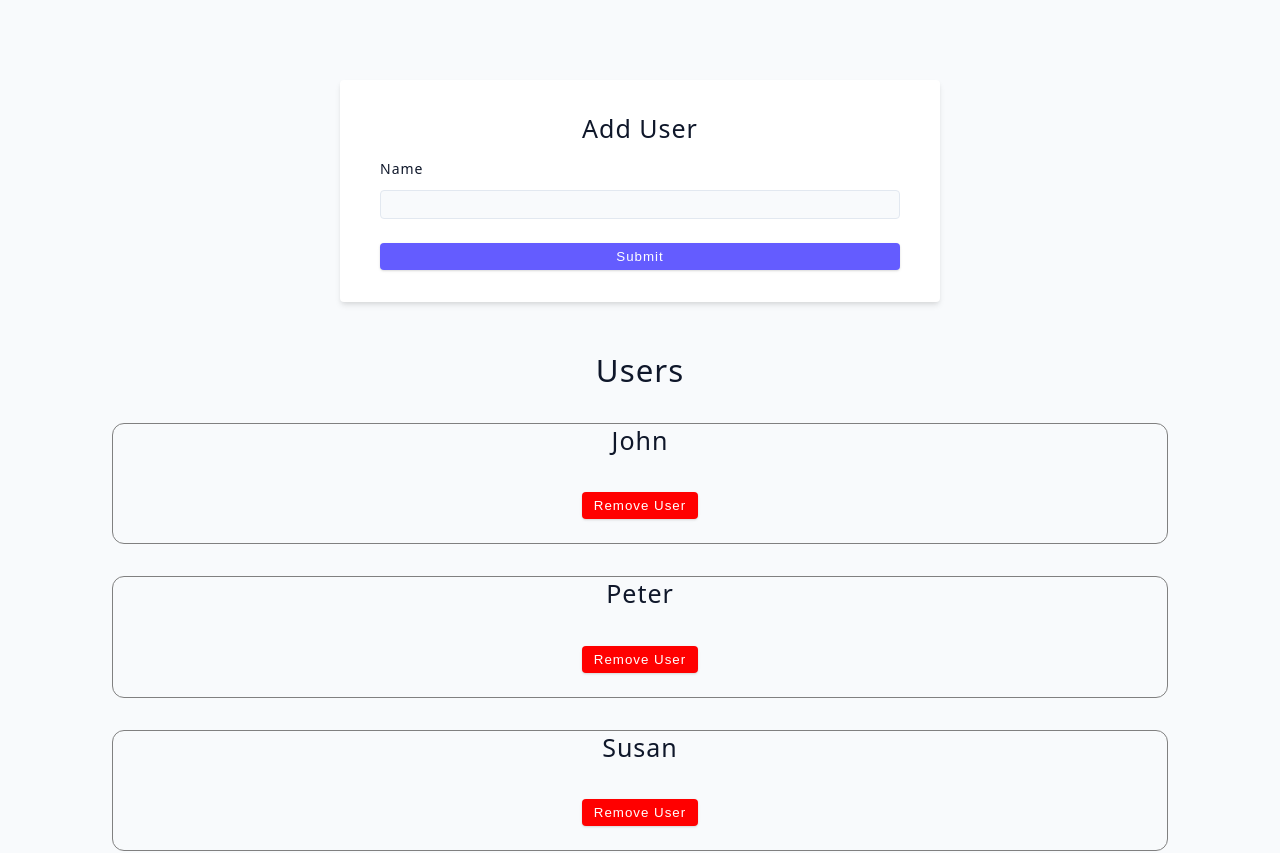
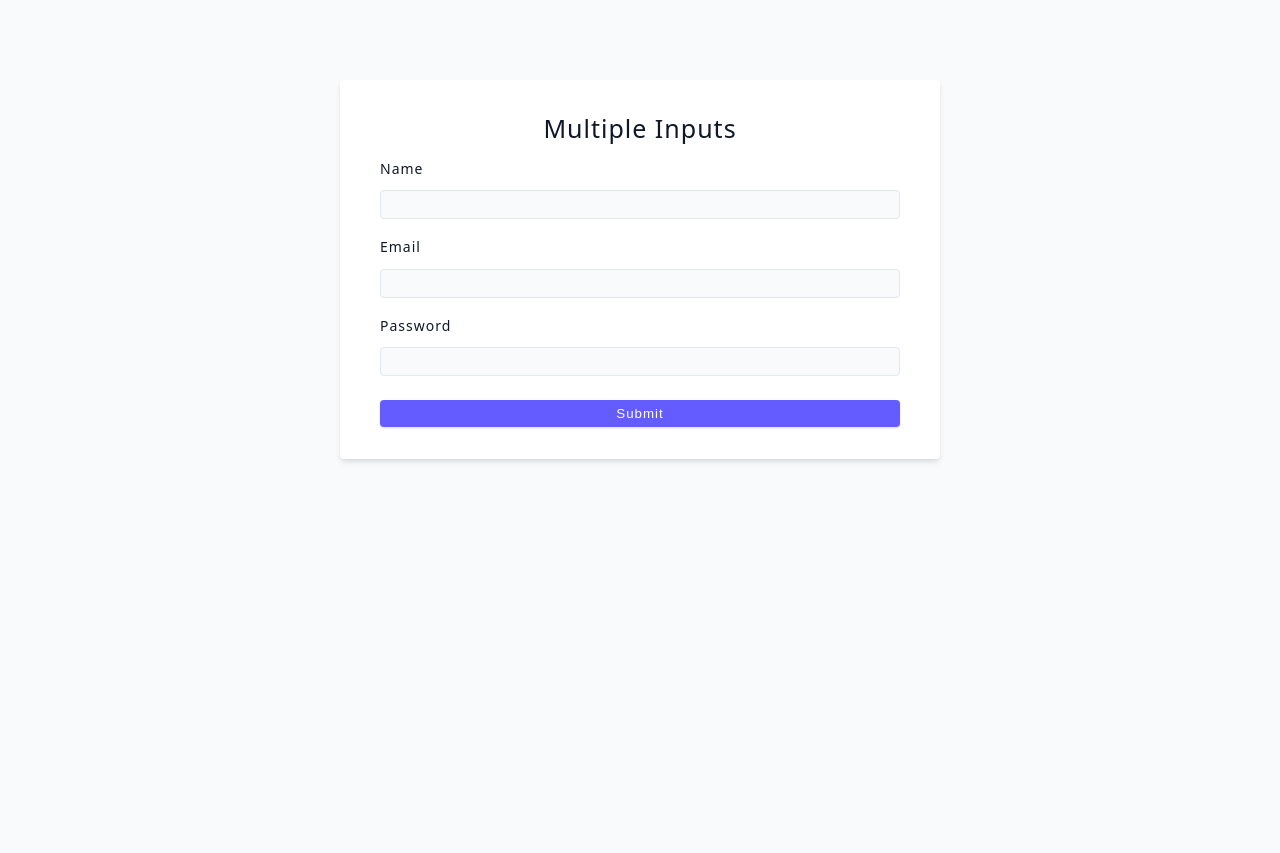
Before and after one commit to divin3circle/03-advanced-react, a React (Vite) app: page / in a window 1280 px wide. Shown: the top 853 px of the page. After the commit the page ends 800 px from the top, so only its background shows below. Built offline with nearby package versions, Linux system fonts and the light colour scheme.

Commit message:
multiple-inputs

```diff
--- a/src/App.jsx
+++ b/src/App.jsx
@@ -1,4 +1,4 @@
-import ControlledInputs from "./tutorial/06-forms/starter/02-user-challenge";
+import ControlledInputs from "./tutorial/06-forms/starter/03-multiple-inputs";
 
 function App() {
   return (
--- a/src/tutorial/06-forms/starter/02-user-challenge.jsx
+++ b/src/tutorial/06-forms/starter/02-user-challenge.jsx
@@ -7,7 +7,7 @@
 
   const handleSubmit = (e) => {
     e.preventDefault();
-    if (!name) return;
+    if (!name) return alert("Please enter a name");
     const fakeId = Date.now();
     const newUser = {
       id: fakeId,
--- a/src/tutorial/06-forms/starter/03-multiple-inputs.jsx
+++ b/src/tutorial/06-forms/starter/03-multiple-inputs.jsx
@@ -1,28 +1,68 @@
+import { useState } from "react";
+
 const MultipleInputs = () => {
+  const [user, setUser] = useState({
+    name: "",
+    email: "",
+    password: "",
+  });
+  const handleChange = (e) => {
+    /*     console.log(e.target.name);
+    console.log(e.target.value); */
+    setUser({ ...user, [e.target.name]: e.target.value });
+    // [e.target.name] is a dynamic property
+  };
+
+  const handleSubmit = (e) => {
+    e.preventDefault();
+    console.log(user);
+  };
+
   return (
     <div>
-      <form className="form">
+      <form className="form" onSubmit={handleSubmit}>
         <h4>Multiple Inputs</h4>
         {/* name */}
         <div className="form-row">
           <label htmlFor="name" className="form-label">
             name
           </label>
-          <input type="text" className="form-input" id="name" />
+          <input
+            type="text"
+            className="form-input"
+            id="name"
+            value={user.name}
+            onChange={handleChange}
+            name="name"
+          />
         </div>
         {/* email */}
         <div className="form-row">
           <label htmlFor="email" className="form-label">
             Email
           </label>
-          <input type="email" className="form-input" id="email" />
+          <input
+            type="email"
+            className="form-input"
+            id="email"
+            value={user.email}
+            onChange={handleChange}
+            name="email"
+          />
         </div>
         {/* email */}
         <div className="form-row">
           <label htmlFor="password" className="form-label">
             Password
           </label>
-          <input type="password" className="form-input" id="password" />
+          <input
+            type="password"
+            className="form-input"
+            id="password"
+            value={user.password}
+            onChange={handleChange}
+            name="password"
+          />
         </div>
 
         <button type="submit" className="btn btn-block">
```
